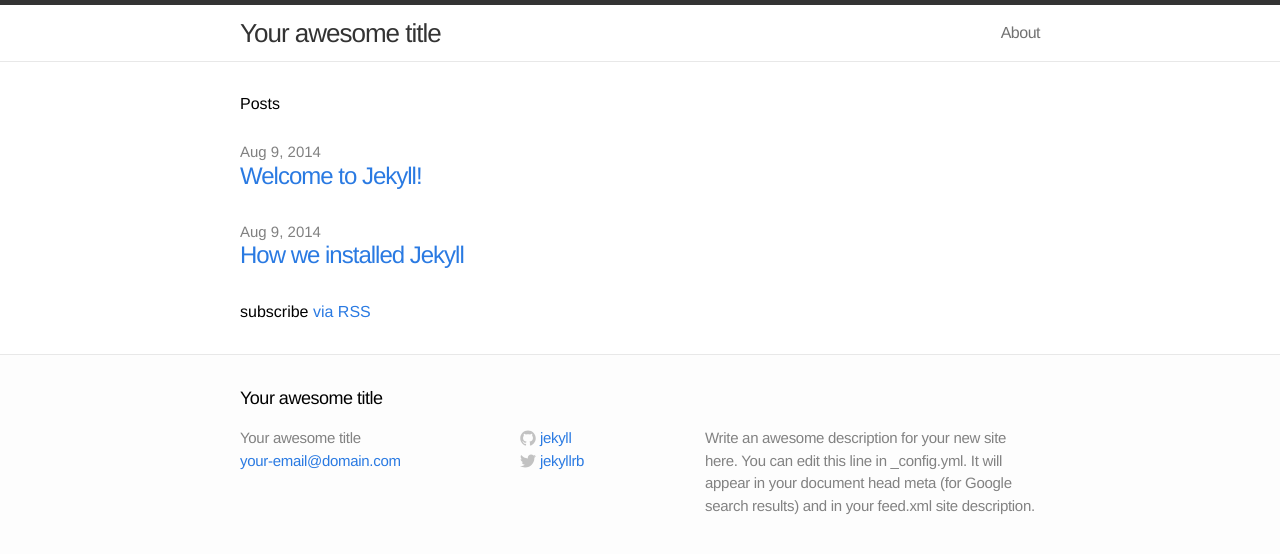
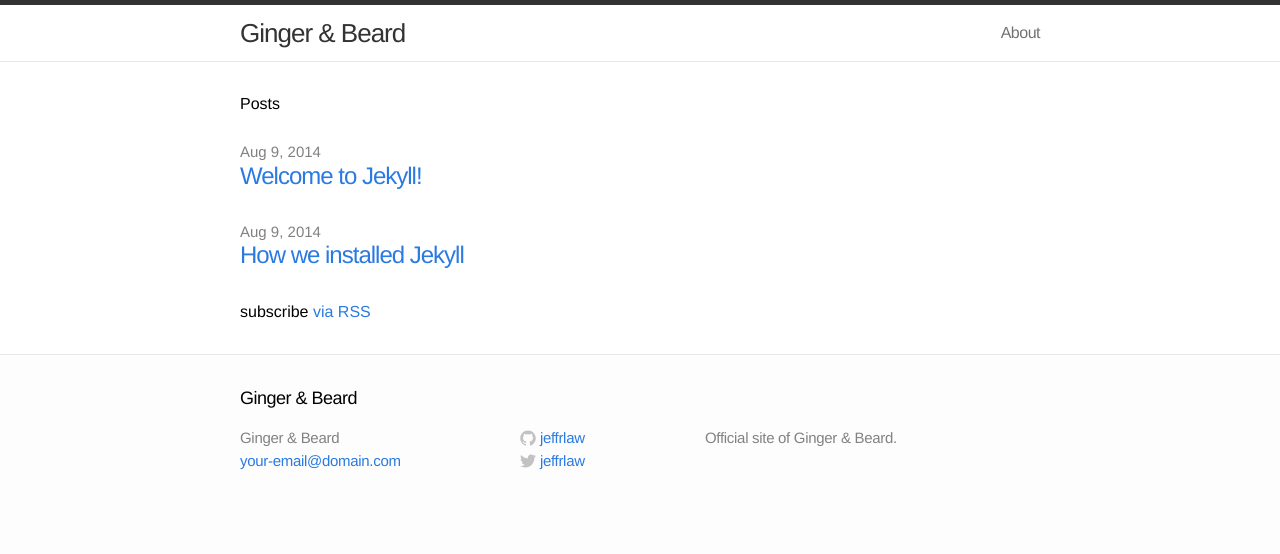
Before and after one commit to jeffrlaw/ginger-and-beard, a Jekyll site: the page built from index.html, in a window 1280 px wide. Shown: the top 554 px of the page. Built offline with Jekyll 4.4.1, drawn with Linux system fonts in a browser that asks for light colours.

Commit message:
Edited _config.yml meta

```diff
--- a/_config.yml
+++ b/_config.yml
@@ -1,11 +1,11 @@
 # Site settings
-title: Your awesome title
+title: Ginger & Beard
 email: your-email@domain.com
-description: "Write an awesome description for your new site here. You can edit this line in _config.yml. It will appear in your document head meta (for Google search results) and in your feed.xml site description."
+description: "Official site of Ginger & Beard."
 baseurl: "/ginger-and-beard"
 url: "http://yourdomain.com"
-twitter_username: jekyllrb
-github_username:  jekyll
+twitter_username: jeffrlaw
+github_username:  jeffrlaw
 
 # Build settings
 markdown: kramdown
```
